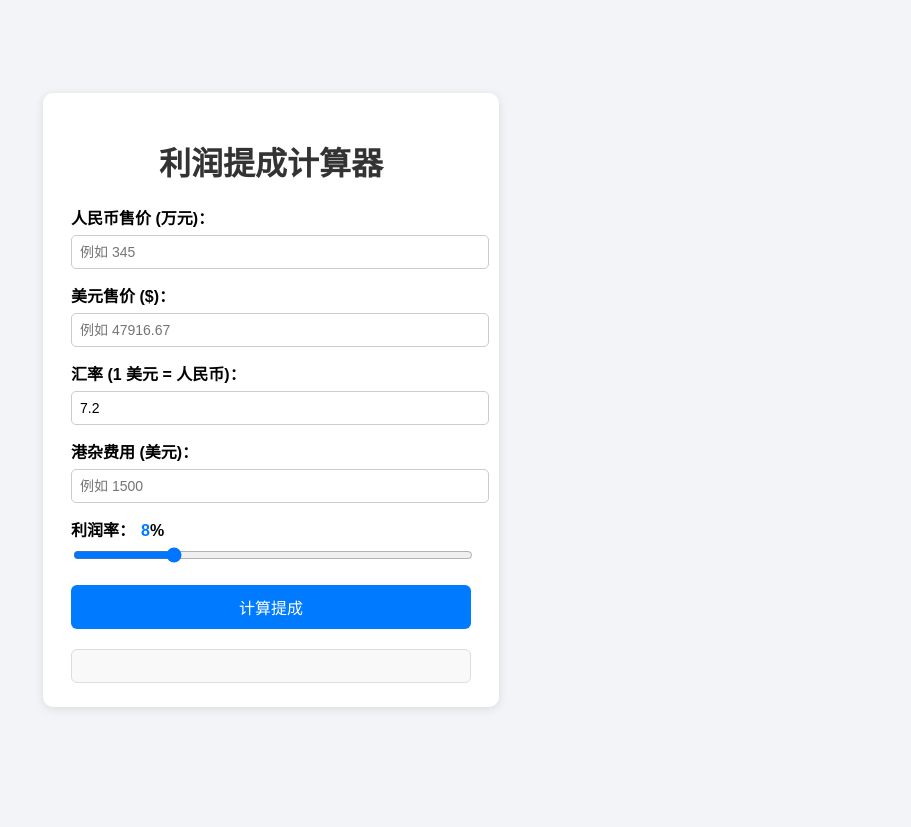
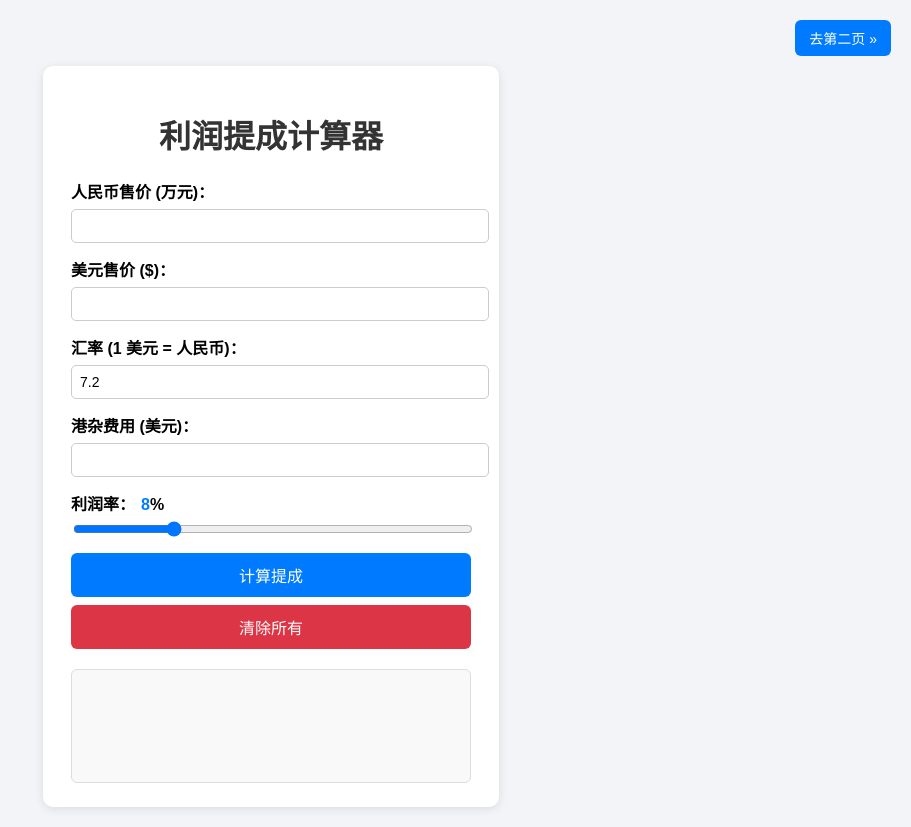
Before and after one commit to putao0513/profit-tool, a plain HTML site: page profit.html in a window 1280 px wide. Shown: the whole page, without its empty margins (369-1280 px from the left). Before the commit the page ends 800 px from the top, so only its background shows below. Drawn offline with Linux system fonts and the light colour scheme.

Commit message:
Update profit.html

```diff
--- a/profit.html
+++ b/profit.html
@@ -2,18 +2,31 @@
 <html lang="zh-CN">
 <head>
   <meta charset="UTF-8" />
-  <meta name="viewport" content="width=device-width, initial-scale=1.0" />
+  <meta name="viewport" content="width=device-width, initial-scale=1" />
   <title>利润提成计算器</title>
-  <link rel="icon" href="favicon.ico" type="image/x-icon" />
   <style>
     body {
       font-family: Arial, sans-serif;
       background: #f2f4f8;
-      display: flex;
-      justify-content: center;
-      align-items: center;
-      min-height: 100vh;
       margin: 0;
+      padding: 20px;
+    }
+    .nav-bar {
+      text-align: right;
+      margin-bottom: 10px;
+    }
+    .nav-btn {
+      background-color: #007bff;
+      color: white;
+      border: none;
+      padding: 8px 14px;
+      border-radius: 6px;
+      cursor: pointer;
+      font-size: 14px;
+      transition: background-color 0.3s;
+    }
+    .nav-btn:hover {
+      background-color: #0056b3;
     }
     .container {
       background: #fff;
@@ -21,7 +34,7 @@
       border-radius: 10px;
       box-shadow: 0 2px 10px rgba(0,0,0,0.1);
       max-width: 400px;
-      width: 100%;
+      margin: 0 auto;
     }
     h1 {
       text-align: center;
@@ -49,10 +62,10 @@
       font-weight: bold;
       margin-left: 6px;
     }
-    button {
+    button.calc-btn {
       width: 100%;
       padding: 10px;
-      margin-top: 18px;
+      margin-top: 12px;
       background-color: #007bff;
       color: white;
       border: none;
@@ -60,8 +73,22 @@
       font-size: 16px;
       cursor: pointer;
     }
-    button:hover {
+    button.calc-btn:hover {
       background-color: #0056b3;
+    }
+    button.clear-btn {
+      width: 100%;
+      padding: 10px;
+      margin-top: 8px;
+      background-color: #dc3545;
+      color: white;
+      border: none;
+      border-radius: 6px;
+      font-size: 16px;
+      cursor: pointer;
+    }
+    button.clear-btn:hover {
+      background-color: #a71d2a;
     }
     #result {
       margin-top: 20px;
@@ -69,29 +96,36 @@
       padding: 16px;
       border-radius: 6px;
       border: 1px solid #ddd;
+      min-height: 80px;
     }
   </style>
 </head>
 <body>
+  <div class="nav-bar">
+    <button class="nav-btn" onclick="location.href='second.html'">去第二页 &raquo;</button>
+  </div>
+
   <div class="container">
     <h1>利润提成计算器</h1>
 
     <label for="priceCNY">人民币售价 (万元)：</label>
-  <input type="number" id="priceCNY" placeholder="例如 345" oninput="syncFromCNY()" />
+    <input type="number" id="priceCNY" oninput="syncFromCNY()" />
 
     <label for="priceUSD">美元售价 ($)：</label>
-  <input type="number" id="priceUSD" placeholder="例如 47916.67" oninput="syncFromUSD()" />
+    <input type="number" id="priceUSD" oninput="syncFromUSD()" />
 
     <label for="exchangeRate">汇率 (1 美元 = 人民币)：</label>
     <input type="number" id="exchangeRate" value="7.2" step="0.01" oninput="syncFromCNY()" />
 
     <label for="miscUSD">港杂费用 (美元)：</label>
-  <input type="number" id="miscUSD" placeholder="例如 1500" />
+    <input type="number" id="miscUSD" />
 
     <label for="profitRate">利润率：<span id="profitRateValue">8</span>%</label>
     <input type="range" id="profitRate" min="1" max="30" value="8" />
 
-  <button onclick="calculate()">计算提成</button>
+    <button class="calc-btn" onclick="calculate()">计算提成</button>
+    <button class="clear-btn" onclick="clearFields()">清除所有</button>
+
     <div id="result"></div>
   </div>
 
@@ -135,6 +169,16 @@ function calculate() {
       `;
     }
 
+    function clearFields() {
+      document.getElementById("priceCNY").value = "";
+      document.getElementById("priceUSD").value = "";
+      document.getElementById("exchangeRate").value = "7.2";
+      document.getElementById("miscUSD").value = "";
+      document.getElementById("profitRate").value = "8";
+      document.getElementById("profitRateValue").textContent = "8";
+      document.getElementById("result").innerHTML = "";
+    }
+
     document.getElementById("profitRate").addEventListener("input", function () {
       document.getElementById("profitRateValue").textContent = this.value;
     });
```
Lines whose indentation alone changed are shown as unchanged.
